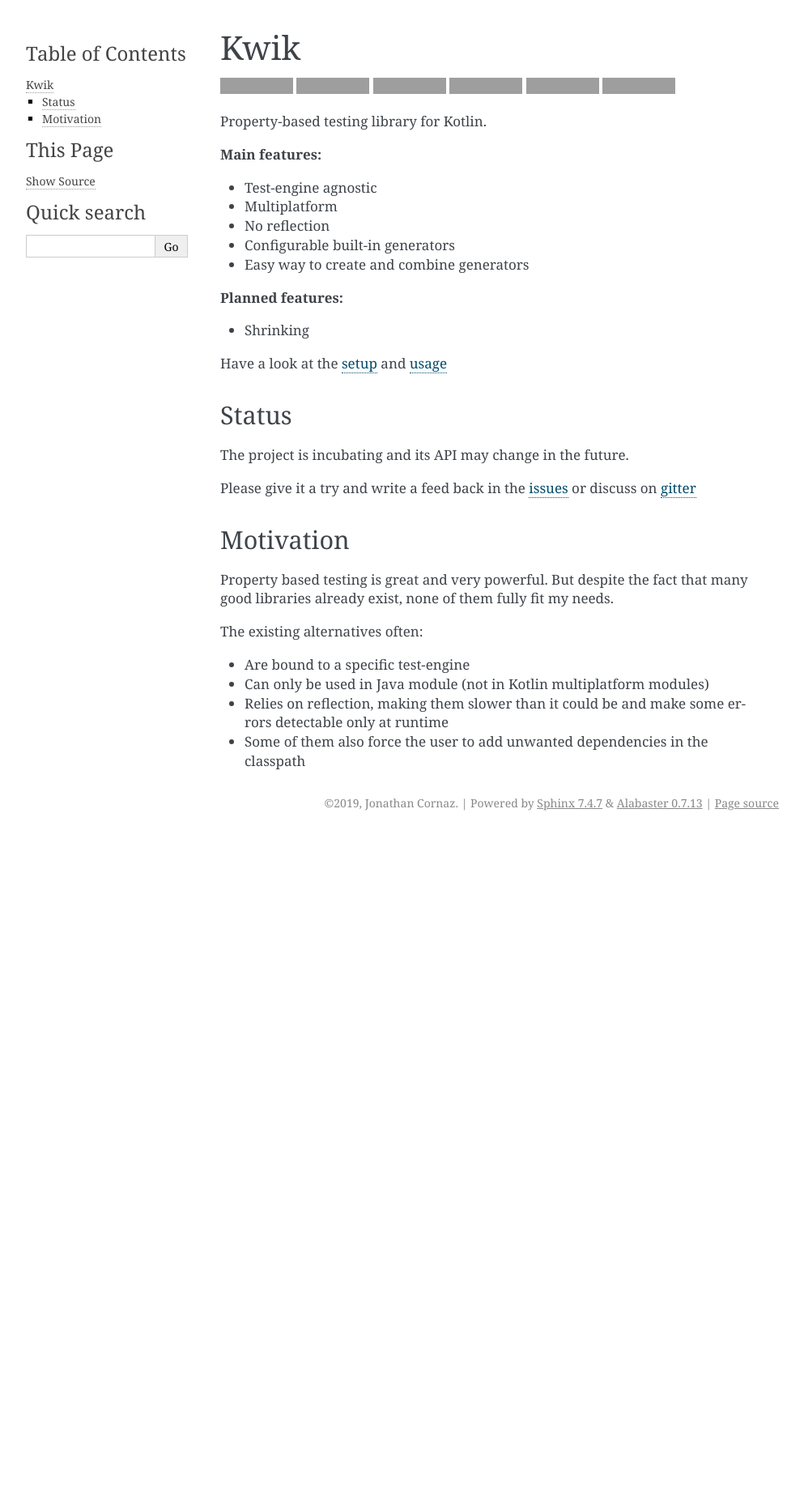
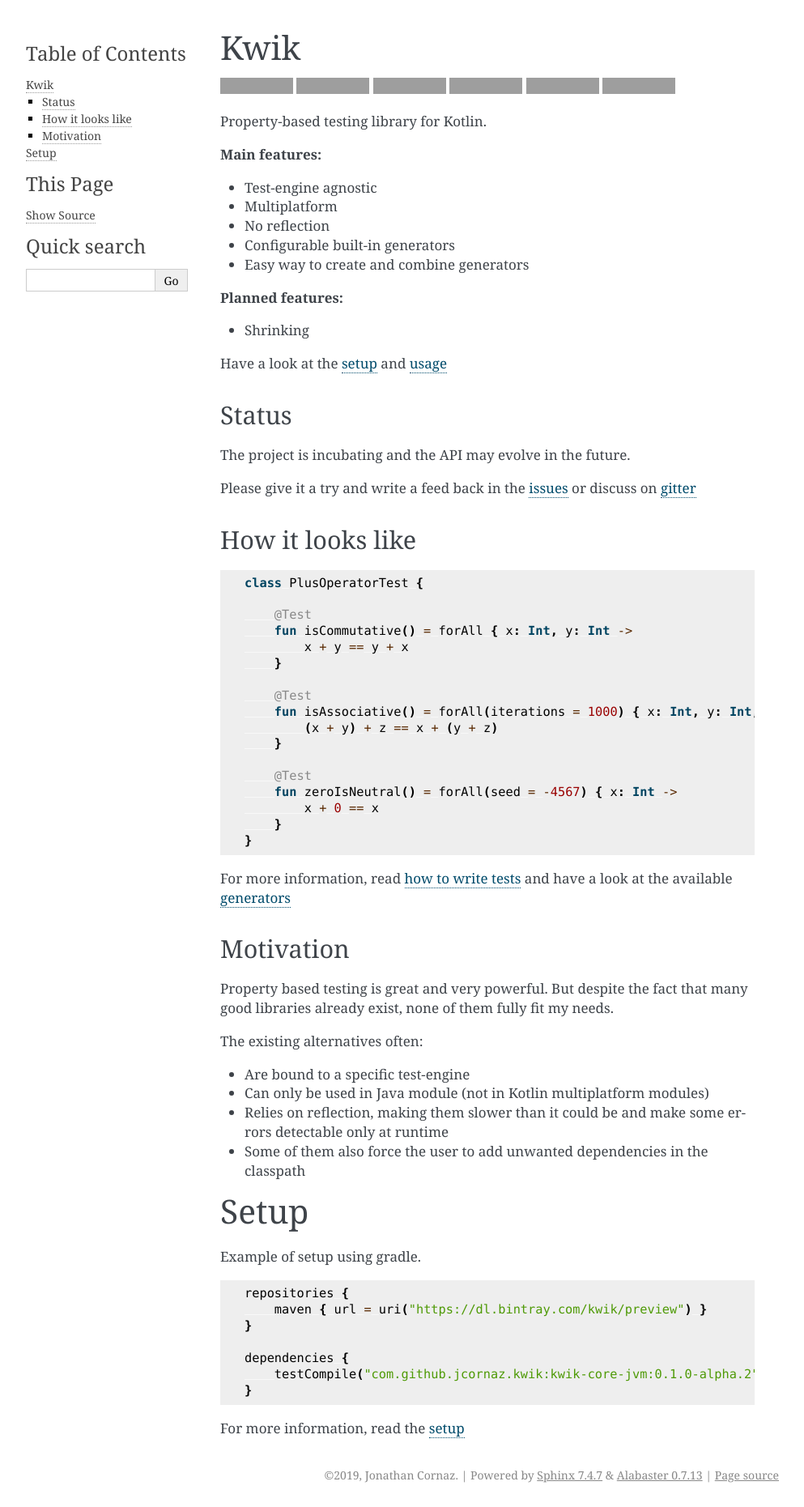
Before and after one commit to jcornaz/kwik, a Sphinx documentation site: the page built from docs/index.rst, in a window 1280 px wide. Shown: the whole page at 81% size, without its empty margins (148-1141 px from the left). Built offline with Sphinx 7.4.7, drawn with Linux system fonts in a browser that asks for light colours; before the commit the page ends 1031 px from its top, so only the background shows below that; grey boxes are pictures that could not be loaded.

Commit message:
Improve readme and documentation index

```diff
--- a/README.rst
+++ b/README.rst
@@ -46,12 +46,44 @@
 Status
 ------
 
-The project is incubating and its API may change in the future.
+The project is incubating and the API may evolve in the future.
 
 Please give it a try and write a feed back in the issues_ or discuss on gitter_
 
 .. _issues: https://github.com/jcornaz/kwik/issues
 .. _gitter: https://gitter.im/kwik-test/community
+
+How it looks like
+-----------------
+
+.. code-block:: kotlin
+
+    class PlusOperatorTest {
+
+        @Test
+        fun isCommutative() = forAll { x: Int, y: Int ->
+            x + y == y + x
+        }
+
+        @Test
+        fun isAssociative() = forAll(iterations = 1000) { x: Int, y: Int, z: Int ->
+            (x + y) + z == x + (y + z)
+        }
+
+        @Test
+        fun zeroIsNeutral() = forAll(seed = -4567) { x: Int ->
+            x + 0 == x
+        }
+    }
+
+.. startUsageReference
+
+For more information read the usage_ and look at the available generators_
+
+.. _generators: https://kwik.readthedocs.io/en/latest/built-in-generators.html
+
+.. endUsageReference
+
 
 Motivation
 ----------
@@ -65,3 +97,26 @@
 * Can only be used in Java module (not in Kotlin multiplatform modules)
 * Relies on reflection, making them slower than it could be and make some errors detectable only at runtime
 * Some of them also force the user to add unwanted dependencies in the classpath
+
+Setup
+=====
+
+Example of setup using gradle.
+
+.. startGradleSetup
+.. code-block:: kotlin
+
+    repositories {
+        maven { url = uri("https://dl.bintray.com/kwik/preview") }
+    }
+
+    dependencies {
+        testCompile("com.github.jcornaz.kwik:kwik-core-jvm:0.1.0-alpha.2")
+    }
+.. endGradleSetup
+
+.. startReferenceToSetup
+
+Find more detailed information, read the setup_ instructions.
+
+.. endReferenceToSetup
--- a/docs/index.rst
+++ b/docs/index.rst
@@ -5,3 +5,15 @@
 
 .. include:: ../README.rst
     :start-after: .. endReferenceToDoc
+    :end-before: .. startUsageReference
+
+For more information, read :doc:`how to write tests <write-tests>` and have a look at the available :doc:`generators <built-in-generators>`
+
+.. include:: ../README.rst
+    :start-after: .. endUsageReference
+    :end-before: .. startReferenceToSetup
+
+For more information, read the :doc:`setup <setup>`
+
+.. include:: ../README.rst
+    :start-after: .. endReferenceToSetup
```
Also changed, not shown: docs/setup.rst (+6 -12 lines).
